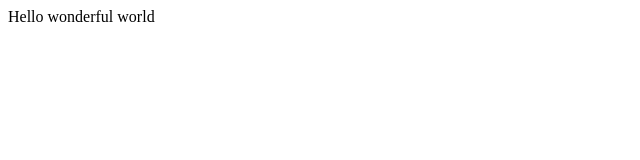
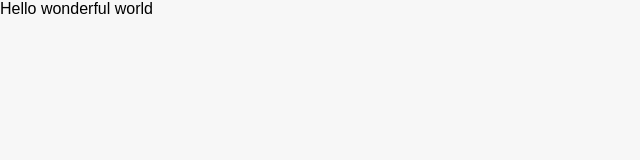
Before and after one commit to CodyRush/blog-practice-mdx, a Gatsby site: page / in a window 1280 px wide. Shown: the whole page, without its empty margins (0-640 px from the left). Built offline with nearby package versions, Linux system fonts and the light colour scheme; Gatsby itself is replaced by a stand-in of ours; a web font is replaced by a local one.

Commit message:
created global styles

```diff
--- /dev/null
+++ b/gatsby-browser.js
@@ -0,0 +1,24 @@
+import React from "react"
+import { createGlobalStyle, ThemeProvider } from "styled-components"
+import Theme from "./src/themes/theme"
+
+const GlobalStyle = createGlobalStyle`
+  *{
+    box-sizing: border-border-box;
+    margin: 0;
+    padding: 0;
+  }
+
+  body, html {
+    font-family: ${props => props.theme.fonts.main};
+    height: 100%;
+    background: ${props => props.theme.colors.light1}
+  }
+`
+
+export const wrapRootElement = ({ element }) => (
+  <ThemeProvider theme={Theme}>
+    <GlobalStyle />
+    {element}
+  </ThemeProvider>
+)
--- /dev/null
+++ b/gatsby-ssr.js
@@ -0,0 +1,24 @@
+import React from "react"
+import { createGlobalStyle, ThemeProvider } from "styled-components"
+import Theme from "./src/themes/theme"
+
+const GlobalStyle = createGlobalStyle`
+  *{
+    box-sizing: border-border-box;
+    margin: 0;
+    padding: 0;
+  }
+
+  body, html {
+    font-family: ${props => props.theme.fonts.main};
+    height: 100%;
+    background: ${props => props.theme.colors.light1};
+  }
+`
+
+export const wrapRootElement = ({ element }) => (
+  <ThemeProvider theme={Theme}>
+    <GlobalStyle />
+    {element}
+  </ThemeProvider>
+)
--- a/src/themes/theme.js
+++ b/src/themes/theme.js
@@ -17,19 +17,19 @@ export default {
     tablet: "only screen and (max-width: 65rem)",
   },
   spacings: {
-      xxSmall: '.25rem',
-      xSmall: '.5rem',
-      small: '1rem',
-      medium: '2rem',
-      large: '3rem',
-      xLarge: '4rem',
-      xxLarge: '6rem',
+    xxSmall: ".25rem",
+    xSmall: ".5rem",
+    small: "1rem",
+    medium: "2rem",
+    large: "3rem",
+    xLarge: "4rem",
+    xxLarge: "6rem",
   },
   animations: {
-      button: 'box-shadown 0.3s ease',
-      link: 'color 0.2s ease'.
+    button: "box-shadown 0.3s ease",
+    link: "color 0.2s ease",
   },
   shadows: {
-      shadow1: '0px 5px 20px rgba(30,30,31, 0.05)',
-  }
+    shadow1: "0px 5px 20px rgba(30,30,31, 0.05)",
+  },
 }
```
Also changed, not shown: 1 other file.
